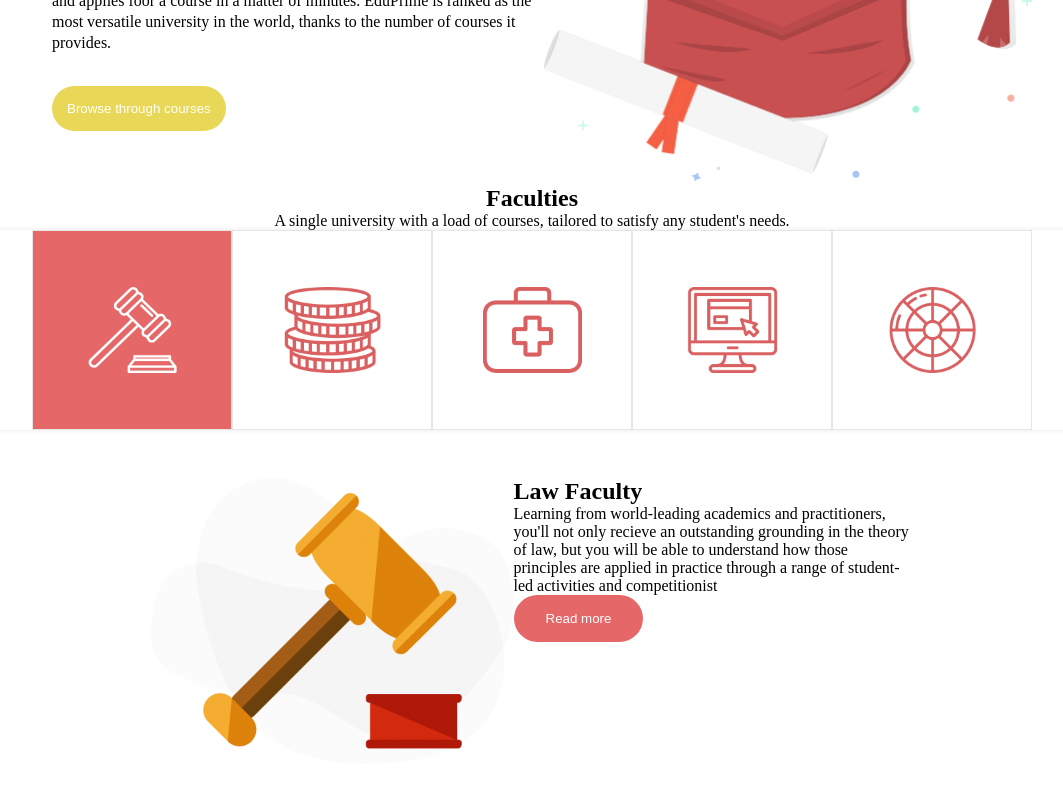
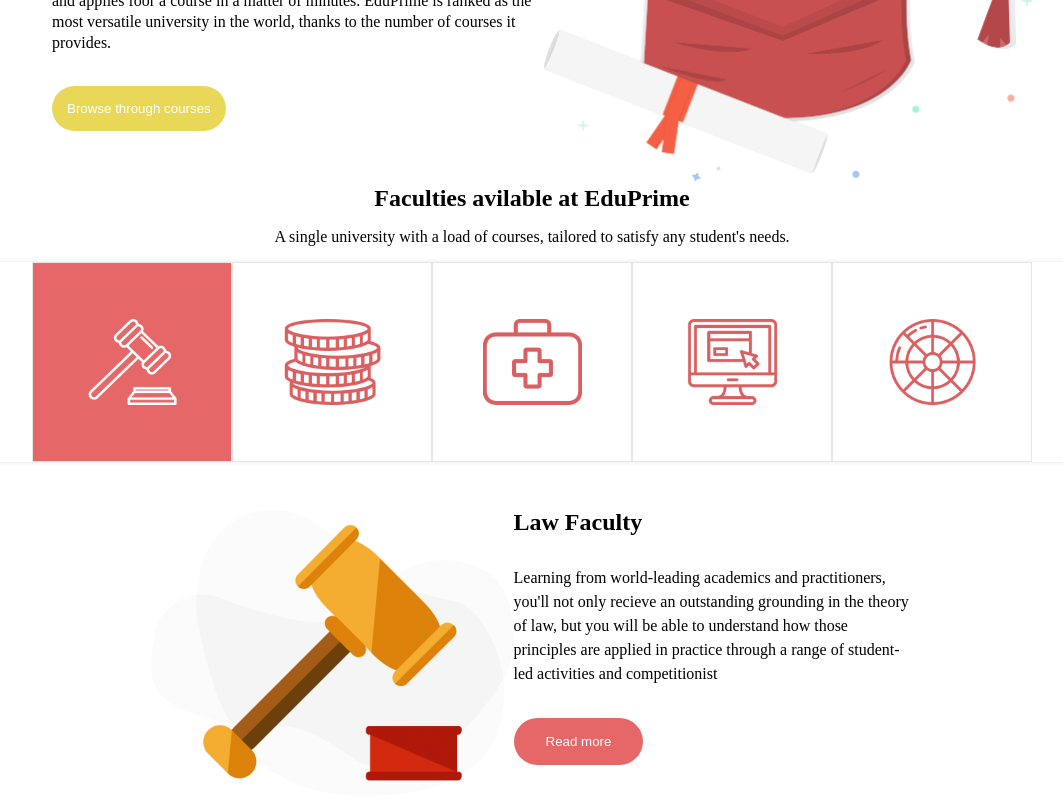
Before and after one commit to SimoneRicco/proj-html-vuejs, a Vue app in the folder my-app/: page / in a window 1280 px wide. Shown: the part 710-1510 px from the top of the page, without its empty margins (108-1171 px from the left). Before the commit the page ends 1478 px from the top, so only its background shows below. Built offline with nearby package versions, Linux system fonts and the light colour scheme.

Commit message:
better css at faculties

```diff
--- a/my-app/src/components/Faculties.vue
+++ b/my-app/src/components/Faculties.vue
@@ -55,11 +55,11 @@
 <template>
   <section>
     <div class="text">
-      <h2>Faculties</h2>
-      <span
-        >A single university with a load of courses, tailored to satisfy any
+      <h2>Faculties avilable at EduPrime</h2>
+      <div class="after-title">
+        A single university with a load of courses, tailored to satisfy any
         student's needs.
-      </span>
+      </div>
     </div>
     <div class="faculties-row">
       <div
@@ -87,6 +87,9 @@
 
 <style lang="scss" scoped>
 $orange: #e56768;
+.after-title {
+  padding: 1rem 0;
+}
 .text {
   text-align: center;
 }
@@ -96,6 +99,7 @@
   padding: 1rem 2rem;
   border-radius: 50px;
   color: white;
+  margin-top: 2rem;
 }
 .active {
   background-color: $orange;
@@ -127,5 +131,9 @@
 }
 .description-text {
   width: 400px;
+  line-height: 1.5rem;
+  h1 {
+    margin-bottom: 2rem;
+  }
 }
 </style>
```
